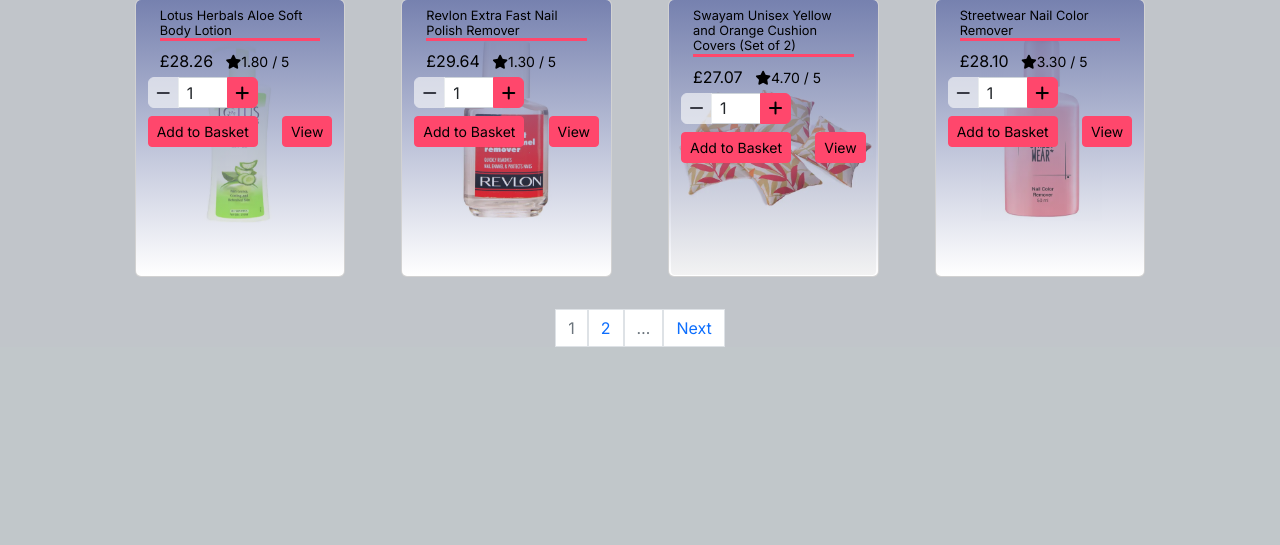
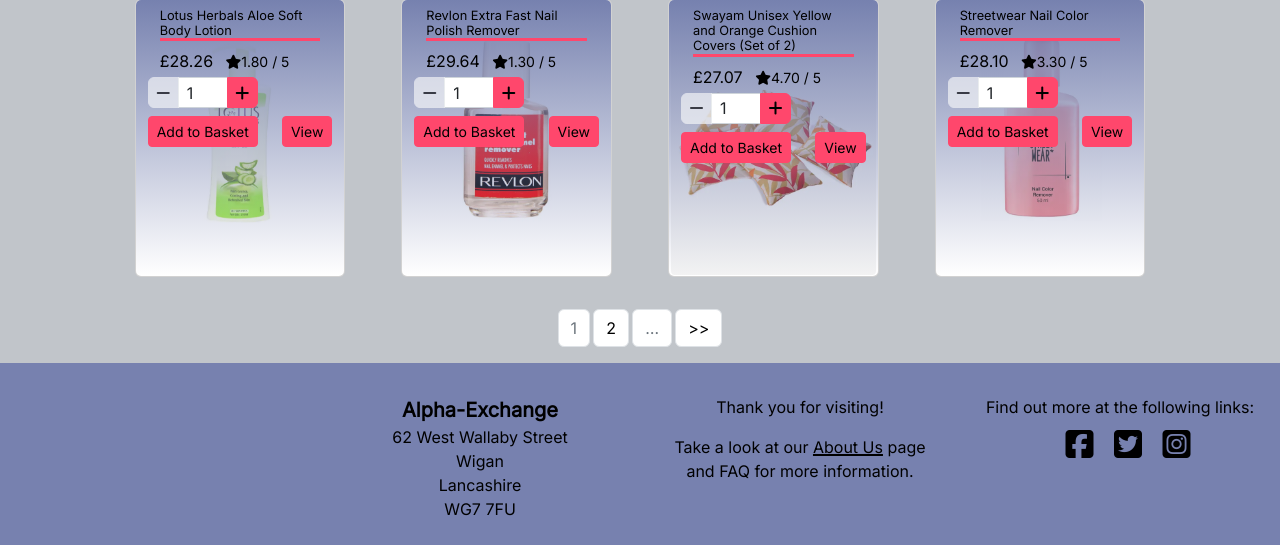
Before and after one commit to Code-Institute-Submissions/CI_PP5_Alpha_Exchange, a Django app: page /products/ in a window 1280 px wide. Shown: the part 822-1367 px from the top of the page. Before the commit the page ends 1169 px from the top, so only its background shows below. Run offline with Django 3.2, Linux system fonts and the light colour scheme; data comes from the database, SQL or seed files in the repository; some libraries are stand-ins or nearby versions.

Commit message:
build website footer and edit readme wireframes

```diff
--- a/products/static/products/css/products.css
+++ b/products/static/products/css/products.css
@@ -78,6 +78,12 @@
     color: #000;
 }
 
+.page-link{
+    border-radius: 6px;
+    margin: 0 0.1rem;
+    color: #000;
+}
+
 @media (hover: hover) and (pointer: fine) {
     .card-content {
         transition: transform 500ms ease;
--- a/products/templates/products/product_list.html
+++ b/products/templates/products/product_list.html
@@ -136,7 +136,7 @@
                 <ul class="pagination justify-content-center">
                     {% if page_obj.has_previous %}
                         <li>
-                            <a class="page-link" href="?{% param_replace page=page_obj.previous_page_number %}">Previous</a>
+                            <a class="page-link" href="?{% param_replace page=page_obj.previous_page_number %}">&lt;&lt;</a>
                         </li>
                     {% endif %}
 
@@ -161,7 +161,7 @@
                     {% if page_obj.has_next %}
                         {% if page_obj.next_page_number != paginator.num_pages %}
                             <li>
-                                <a class="page-link" href="?{% param_replace page=page_obj.next_page_number %}">Next</a>
+                                <a class="page-link" href="?{% param_replace page=page_obj.next_page_number %}">&gt;&gt;</a>
                             </li>
                         {% endif %}
                     {% endif %}
--- a/static/css/base.css
+++ b/static/css/base.css
@@ -101,6 +101,26 @@ h1, h2, h3, h4, h5, h6, p, th,
     border-color: var(--btn-hover-color);
     color: var(--btn-hover-font);
     border-radius: 6px;
+}
+
+/* Footer Styles */
+
+.footer {
+    color: var(--font-color);
+    background-color: var(--menu-color);
+}
+
+.footer .nav-link {
+    display: inline-block;
+}
+
+.social-networks {
+    color: var(--font-color);
+    text-decoration: none;
+}
+
+.social-networks i {
+    font-size: 200%;
 }
 
 /* Header Styles */
--- a/templates/base.html
+++ b/templates/base.html
@@ -171,6 +171,44 @@
     {% block content %}
     {% endblock %}
 
+    <!-- Footer -->
+    <footer class="footer mt-3 py-3 container-fluid">
+        <div class="row pb-2 text-center">
+            <!-- Mailchimp Newsletter -->
+            <div class="col-12 col-sm-6 col-md-3 mt-3">
+
+            </div>
+            <!-- Business Address -->
+            <div class="col-12 col-sm-6 col-md-3 mt-3">
+                <p class="m-0">
+                    <span class="fs-5 fw-bold">Alpha-Exchange</span><br>
+                    62 West Wallaby Street<br>
+                    Wigan<br>
+                    Lancashire<br>
+                    WG7 7FU
+                </p>
+            </div>
+            <!-- About us -->
+            <div class="col-12 col-sm-6 col-md-3 mt-3">
+                <p>Thank you for visiting!</p>
+                <p>
+                    Take a look at our <a class = "nav-link" href="">About Us</a> page <br>
+                    and FAQ for more information.
+                </p>
+            </div>
+            <!-- Social Media Links -->
+            <div class="col-12 col-sm-6 col-md-3 mt-3">
+                <p>Find out more at the following links: </p>
+                <a class="social-networks" href="" target="_blank" rel="noopener"
+                aria-label="Visit our Facebook page (opens in a new tab)."><i class="fab fa-lg fa-facebook-square ms-3"></i></a>
+                <a class="social-networks" href="https://twitter.com/" target="_blank" rel="noopener"
+                aria-label="Visit our Twitter page (opens in a new tab)."><i class="fab fa-lg fa-twitter-square ms-3"></i></a>
+                <a class="social-networks" href="https://www.instagram.com/" target="_blank" rel="noopener"
+                aria-label="Visit our Instagram page (opens in a new tab)."><i class="fab fa-lg fa-instagram-square ms-3"></i></a>
+            </div>
+        </div>
+    </footer>
+
     {% block postloadjs %}
     <!-- Theme switch script -->
     <script src="{% static 'js/theme.js' %}"></script>
```
Also changed, not shown: README.md.
